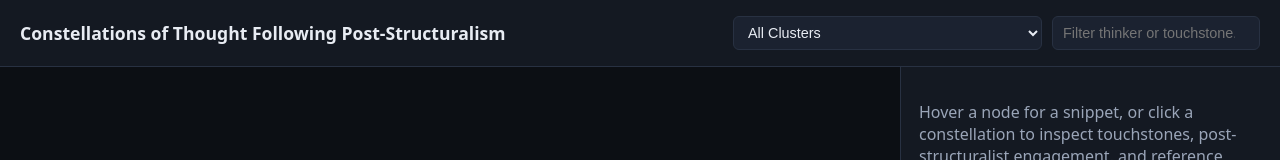
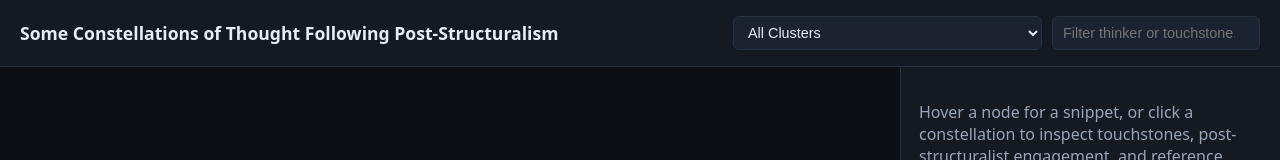
Before and after one commit to 5hffprg2nw-cmyk/constellations-, a plain HTML site: page index.html in a window 1280 px wide. Shown: the top 160 px of the page. Drawn offline with Linux system fonts and the light colour scheme.

Commit message:
Update header title in index.html

```diff
--- a/index.html
+++ b/index.html
@@ -97,7 +97,7 @@
 </head>
 <body>
   <header>
-    <h1>Constellations of Thought Following Post-Structuralism</h1>
+    <h1>Some Constellations of Thought Following Post-Structuralism</h1>
     <div class="controls">
       <select id="clusterFilter">
         <option value="all">All Clusters</option>
```
